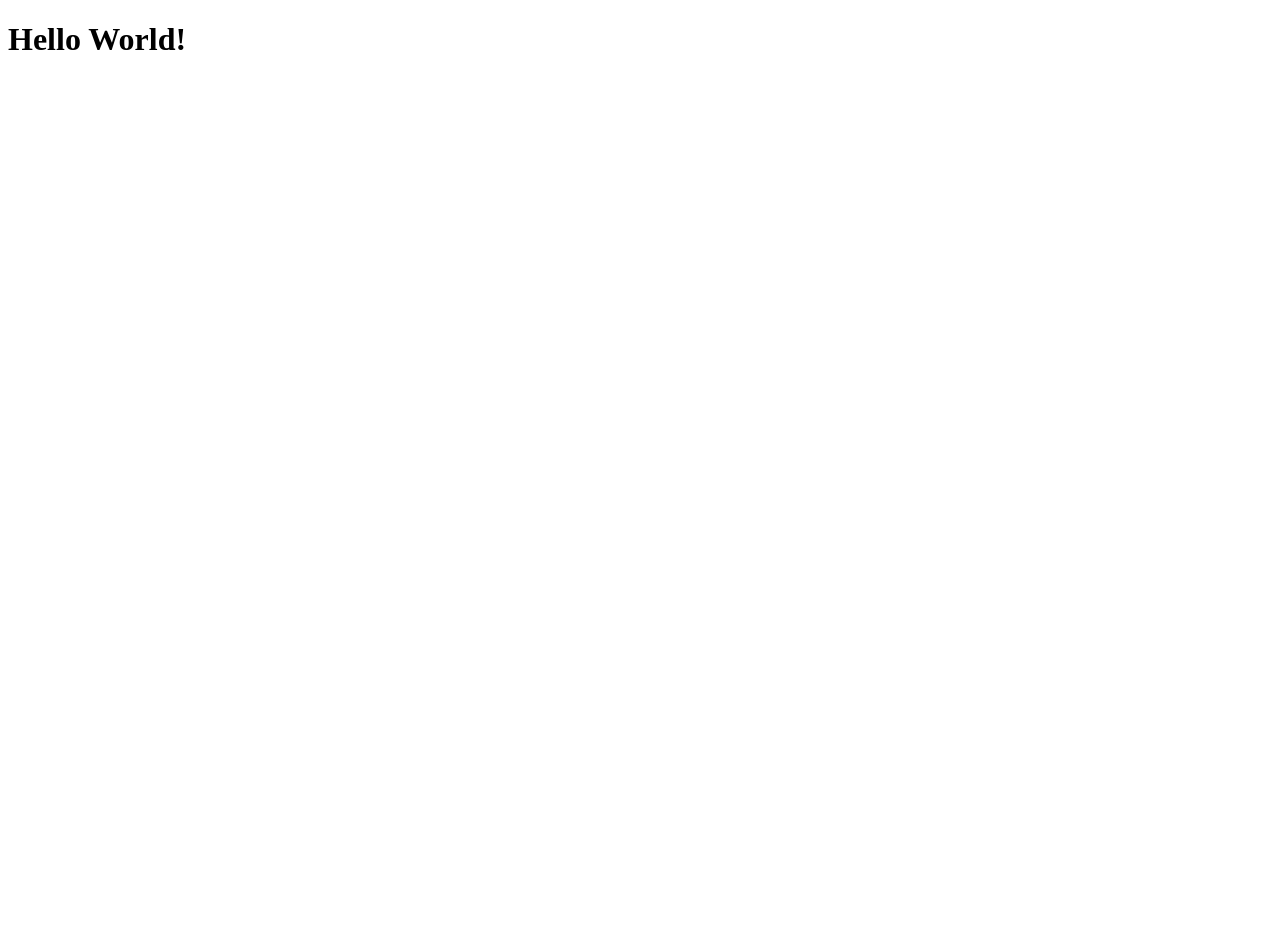
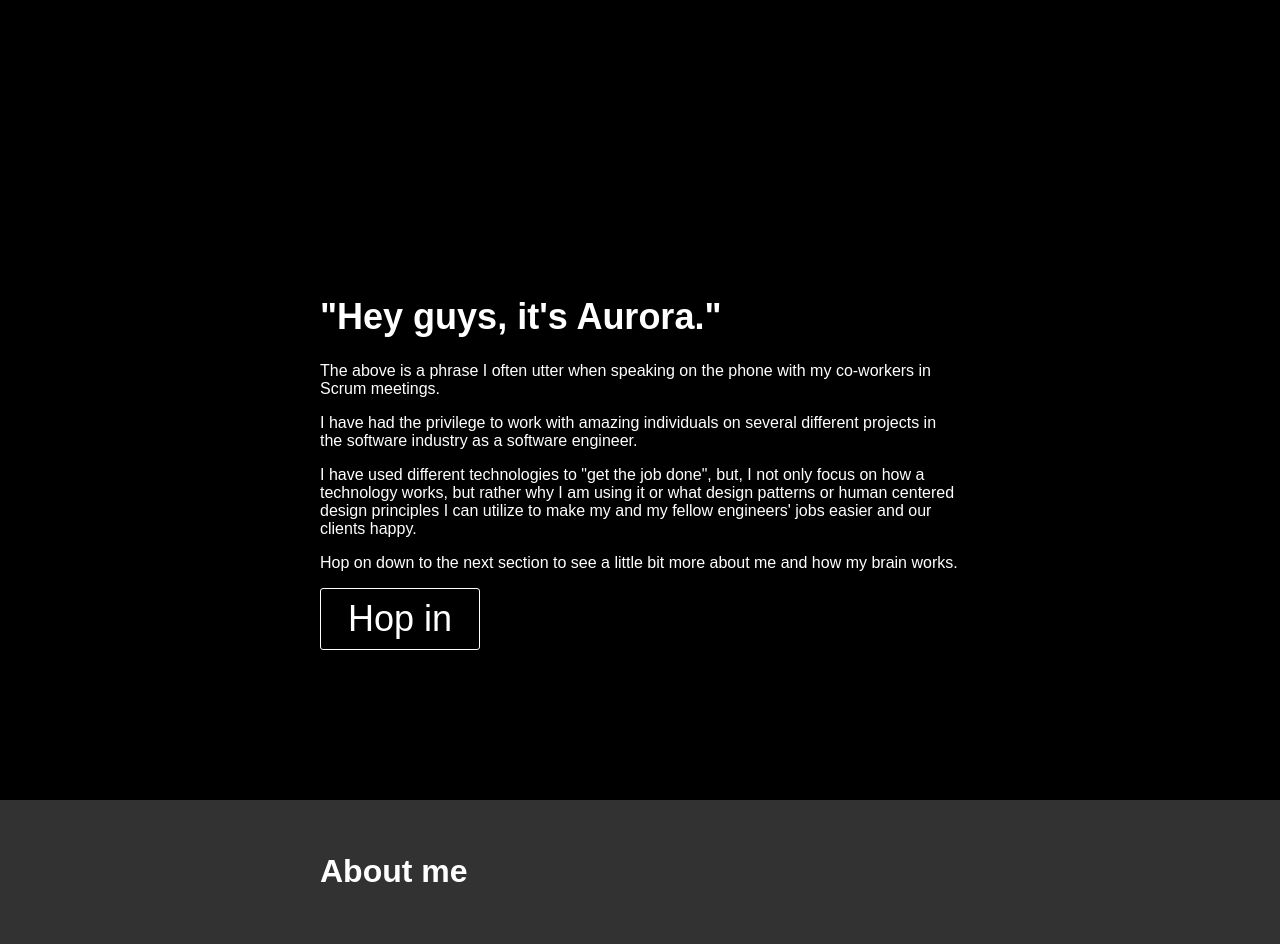
Before and after one commit to aurorahay/aurorahay.github.io, a website: page index.html in a window 1280 px wide. Before the commit the page ends 800 px from the top, so only its background shows below. Drawn offline with nearby package versions, Linux system fonts and the light colour scheme; some packages are replaced by stand-ins of ours.

Commit message:
hero page added

```diff
--- /dev/null
+++ b/app/about/about.html
@@ -0,0 +1,3 @@
+<div id="about" class="about container">
+    <h1>About me</h1>
+</div>
--- /dev/null
+++ b/app/about/about.js
@@ -0,0 +1,22 @@
+(function () {
+    'use strict';
+    angular.module('ahay.about', []);
+
+    var app = angular.module('ahay.about');
+
+    function About($scope, $location) {
+        var vm = this;
+    }
+
+    app.controller('ahay.hero.About', About);
+
+    app.directive('about', function () {
+        return {
+            restrict: 'E',
+            controller: 'ahay.hero.About',
+            controllerAs: 'vm',
+            bindToController: true,
+            templateUrl: 'app/about/about.html'
+        };
+    });
+})();
--- /dev/null
+++ b/app/ahay.html
@@ -0,0 +1,2 @@
+<hero></hero>
+<about></about>
--- a/app/app.js
+++ b/app/app.js
@@ -1,4 +1,4 @@
 (function () {
     'use strict';
-    angular.module('ahay', ['ui.router']);
+    angular.module('ahay', ['ui.router', 'ahay.hero', 'ahay.scrollTo', 'ahay.about']);
 })();
--- /dev/null
+++ b/app/hero/hero.html
@@ -0,0 +1,15 @@
+<div id="hero" class="hero">
+    <div class="hero-div container">
+        <div class="hero-text">
+            <h1>"Hey guys, it's Aurora."</h1>
+            <p>The above is a phrase I often utter when speaking on the phone with my co-workers in Scrum meetings.</p>
+            <p>I have had the privilege to work with amazing individuals on several different projects in the software
+                industry as a software engineer.</p>
+            <p>I have used different technologies to "get the job done", but, I not only focus on how a technology
+                works, but rather why I am using it or what design patterns or human centered design principles I can utilize
+                to make my and my fellow engineers' jobs easier and our clients happy.</p>
+            <p>Hop on down to the next section to see a little bit more about me and how my brain works.</p>
+        </div>
+        <button scroll-to ng-click="scrollTo('about')">Hop in</button>
+    </div>
+</div>
--- /dev/null
+++ b/app/hero/hero.js
@@ -0,0 +1,22 @@
+
+(function () {
+    'use strict';
+    angular.module('ahay.hero', []);
+    var app = angular.module('ahay.hero');
+
+    function HeroController($scope, $location) {
+        var vm = this;
+    }
+
+    app.controller('ahay.hero.HeroController', HeroController);
+
+    app.directive('hero', function () {
+        return {
+            restrict: 'E',
+            templateUrl: 'app/hero/hero.html',
+            controller: 'ahay.hero.HeroController',
+            controllerAs: 'vm',
+            bindToController: true
+        };
+    });
+})();
--- a/app/routes.js
+++ b/app/routes.js
@@ -13,7 +13,7 @@
             $stateProvider
                 .state('/', {
                     url: "/",
-                    template: "<h1>Hello World!</hi>"
+                    templateUrl: "app/ahay.html"
                 });
         }]);
 
--- /dev/null
+++ b/app/scrollTo/scrollTo.js
@@ -0,0 +1,32 @@
+(function () {
+    'use strict';
+    angular.module('ahay.scrollTo', []);
+
+    var app = angular.module('ahay.scrollTo');
+
+    function ScrollTo($scope, $location, $anchorScroll) {
+        var vm = this;
+
+        function scrollTo(elementId) {
+            var element = document.getElementById(elementId);
+        	//var header = document.getElementById('header');
+        	if (element) {
+        		$location.hash(elementId);
+        		$anchorScroll();
+        	}
+        }
+
+        $scope.scrollTo = scrollTo;
+    }
+
+    app.controller('ahay.hero.ScrollTo', ScrollTo);
+
+    app.directive('scrollTo', function () {
+        return {
+            restrict: 'EA',
+            controller: 'ahay.hero.ScrollTo',
+            controllerAs: 'vm',
+            bindToController: true
+        };
+    });
+})();
--- /dev/null
+++ b/app/stylesheets/hero.css
@@ -0,0 +1,55 @@
+body {
+    background-color: #323232;
+    color: #fff;
+    font-family: Sans-serif;
+    margin: 0;
+}
+
+.hero {
+    width: 100%;
+    height: 100vh;
+    overflow-y: hidden;
+    overflow-x: hidden;
+    background-color: #000;
+}
+
+.hero .hero-div {
+    position: relative;
+    top: 30%;
+}
+
+.hero h1 {
+    color: #fff;
+    font-size: 2.25em;
+}
+
+.hero button {
+    color: #fff;
+    font-size: 2.25em;
+    border: 1px solid white;
+    padding: .25em .75em;
+    background: none;
+    cursor: pointer;
+    border-radius: 3px;
+}
+
+.hero button:focus {
+    outline: none;
+}
+
+.hero button:hover {
+    color: #5e5e5e;
+    background-color: #fff;
+}
+
+.hero button:active {
+    color: #fff;
+    background-color: #5e5e5e;
+}
+
+.container {
+    max-width: 1048px;
+    margin: 0 auto;
+    width: 50%;
+    padding: 2em;
+}
--- a/index.html
+++ b/index.html
@@ -5,9 +5,15 @@
         <script src="node_modules/angular/angular.js"></script>
         <script src="node_modules/angular-ui-router/release/angular-ui-router.js"></script>
 
+        <!-- Stylesheets -->
+        <link rel="stylesheet" href="app/stylesheets/hero.css" type="text/css">
+
         <!-- App -->
         <script src="app/app.js"></script>
         <script src="app/routes.js"></script>
+        <script src="app/scrollTo/scrollTo.js"></script>
+        <script src="app/hero/hero.js"></script>
+        <script src="app/about/about.js"></script>
     </head>
     <body>
 
```
Lines whose indentation alone changed are shown as unchanged.
